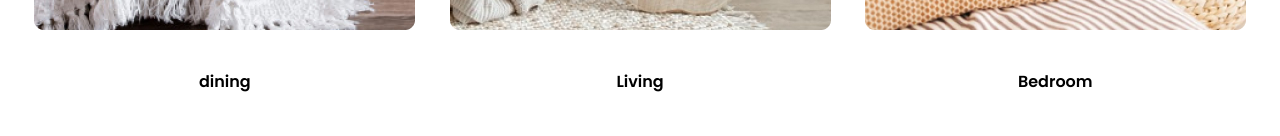
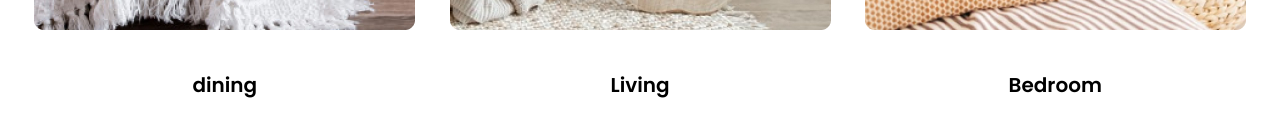
Before and after one commit to CjordanIII/freelance_example_project_one, a Next.js app: page / in a window 1280 px wide. Shown: the part 1524-1660 px from the top of the page. Built offline with nearby package versions, Linux system fonts and the light colour scheme.

Commit message:
add small ajestments

```diff
--- a/src/components/Photo.tsx
+++ b/src/components/Photo.tsx
@@ -10,7 +10,7 @@ const Photo:React.FC<photo> = ({photo,label}) => {
       height={0}
       alt="Picture of the funiture"
     />
-    <sub className='text-base font-semibold '>
+    <sub className='text-xl max-sm:text-base font-semibold '>
         {label}
     </sub>
     </div>
```
